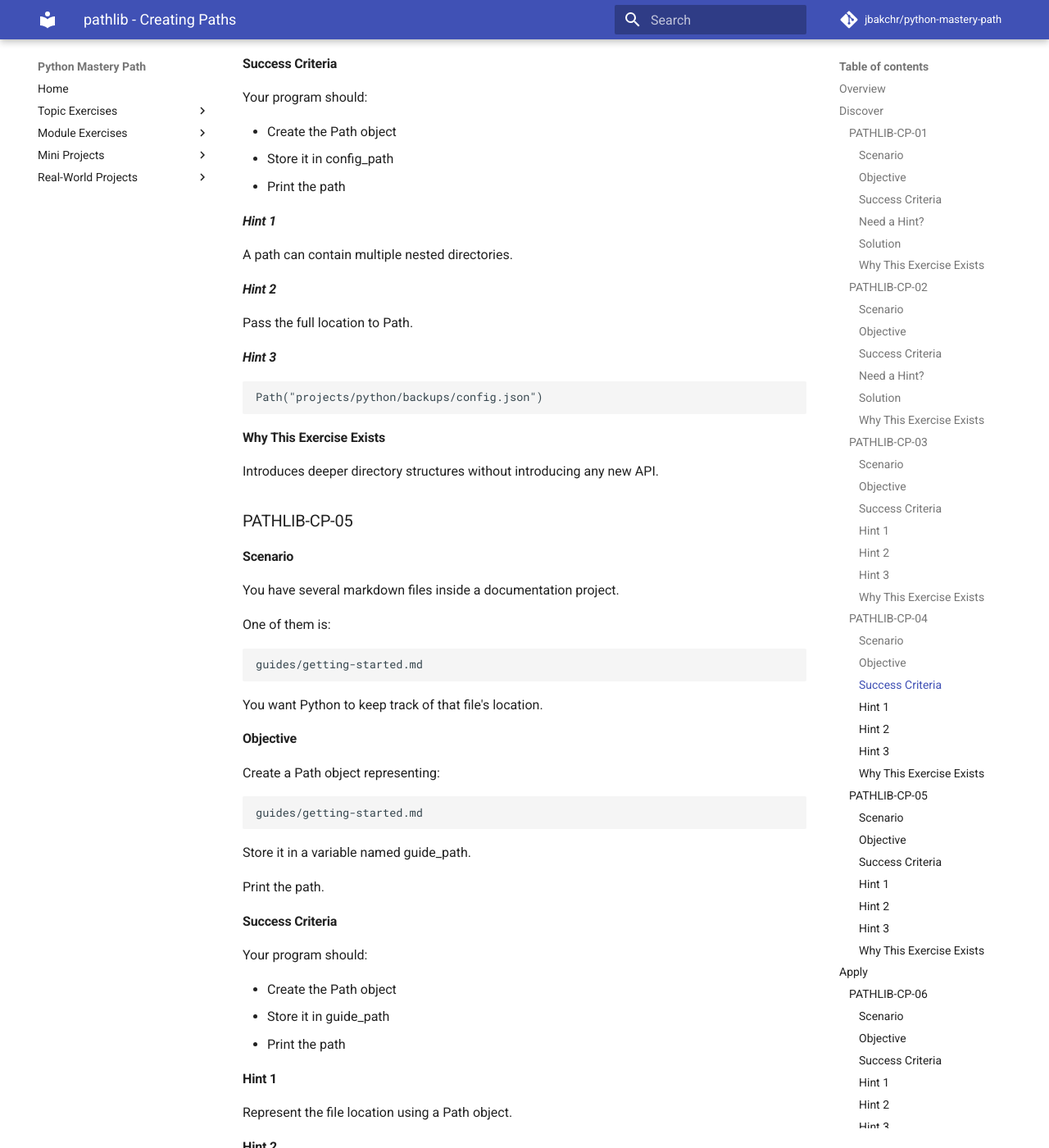
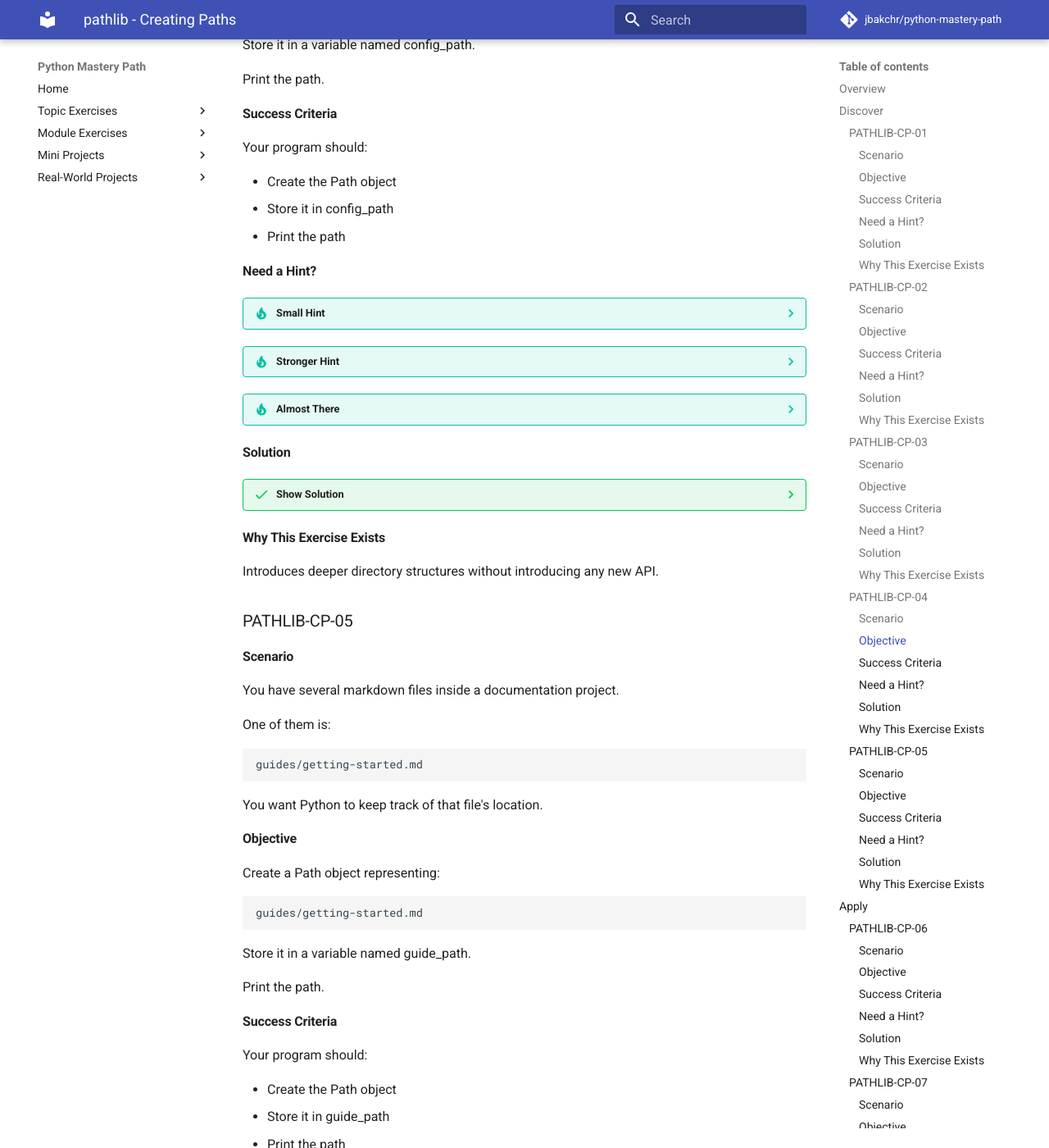
Before and after one commit to jbakchr/python-mastery-path, an MkDocs documentation site: the page built from docs/modules/pathlib/creating-paths.md, in a window 1280 px wide and 1400 px high, scrolled down 4595 px. Shown: the whole window at 82% size. Built offline with MkDocs 1.6.1 and Material for MkDocs 9.7.7, drawn with Linux system fonts in a browser that asks for light colours; comment, search, counter and statistics services are not loaded; some of the changed text lies outside the part shown.

Commit message:
refactor(pathlib): unify hint sections to “Need a Hint

````diff
--- a/docs/modules/pathlib/creating-paths.md
+++ b/docs/modules/pathlib/creating-paths.md
@@ -189,19 +189,33 @@ Your program should:
 - Store it in downloads_path
 - Print the path
 
-#### _Hint 1_
+#### Need a Hint?
 
-Paths can represent folders as well as files.
+??? tip "Small Hint"
 
-#### _Hint 2_
+    Paths can represent folders as well as files.
 
-You still use the Path class.
+??? tip "Stronger Hint"
 
-#### _Hint 3_
+    You still use the Path class.
 
-```python
-Path("Downloads")
-```
+??? tip "Almost There"
+
+    ```python
+    Path("Downloads")
+    ```
+
+#### Solution
+
+??? success "Show Solution"
+
+    ```python
+    from pathlib import Path
+
+    downloads_path = Path("Downloads")
+
+    print(downloads_path)
+    ```
 
 #### Why This Exercise Exists
 
@@ -251,19 +265,33 @@ Your program should:
 - Store it in config_path
 - Print the path
 
-#### _Hint 1_
+#### Need a Hint?
 
-A path can contain multiple nested directories.
+??? tip "Small Hint"
 
-#### _Hint 2_
+    A path can contain multiple nested directories.
 
-Pass the full location to Path.
+??? tip "Stronger Hint"
 
-#### _Hint 3_
+    Pass the full location to `Path`.
 
-```
-Path("projects/python/backups/config.json")
-```
+??? tip "Almost There"
+
+    ```python
+    Path("projects/python/backups/config.json")
+    ```
+
+#### Solution
+
+??? success "Show Solution"
+
+    ```python
+    from pathlib import Path
+
+    config_path = Path("projects/python/backups/config.json")
+
+    print(config_path)
+    ```
 
 #### Why This Exercise Exists
 
@@ -303,19 +331,33 @@ Your program should:
 - Store it in guide_path
 - Print the path
 
-#### Hint 1
+#### Need a Hint?
 
-Represent the file location using a Path object.
+??? tip "Small Hint"
 
-#### Hint 2
+    Represent the file location using a Path object.
 
-Import Path.
+??? tip "Stronger Hint"
 
-#### Hint 3
+    Import `Path`.
 
-```python
-Path("guides/getting-started.md")
-```
+??? tip "Almost There"
+
+    ```python
+    Path("guides/getting-started.md")
+    ```
+
+#### Solution
+
+??? success "Show Solution"
+
+    ```python
+    from pathlib import Path
+
+    guide_path = Path("guides/getting-started.md")
+
+    print(guide_path)
+    ```
 
 #### Why This Exercise Exists
 
@@ -367,19 +409,35 @@ Your program should:
 - Build the final file path
 - Print the result
 
-#### _Hint 1_
+#### Need a Hint?
 
-A Path object can be combined with other path parts.
+??? tip "Small Hint"
 
-#### _Hint 2_
+    A Path object can be combined with other path parts.
 
-Look for an operator that joins paths together.
+??? tip "Stronger Hint"
 
-#### _Hint 3_
+    Look for an operator that joins paths together.
 
-```
-project_dir / "README.md"
-```
+??? tip "Almost There"
+
+    ```python
+    project_dir / "README.md"
+    ```
+
+#### Solution
+
+??? success "Show Solution"
+
+    ```python
+    from pathlib import Path
+
+    project_dir = Path("my-project")
+
+    readme_path = project_dir / "README.md"
+
+    print(readme_path)
+    ```
 
 #### Why This Exercise Exists
 
@@ -427,19 +485,35 @@ Your program should:
 - Append a filename
 - Print the final path
 
-#### _Hint 1_
+#### Need a Hint?
 
-Create the folder path first.
+??? tip "Small Hint"
 
-#### _Hint 2_
+    Create the folder path first.
 
-Use / to add another path component.
+??? tip "Stronger Hint"
 
-#### _Hint 3_
+    Use `/` to add another path component.
 
-```
-notes_dir / "meeting.txt"
-```
+??? tip "Almost There"
+
+    ```python
+    notes_dir / "meeting.txt"
+    ```
+
+#### Solution
+
+??? success "Show Solution"
+
+    ```python
+    from pathlib import Path
+
+    notes_dir = Path("notes")
+
+    note_path = notes_dir / "meeting.txt"
+
+    print(note_path)
+    ```
 
 #### Why This Exercise Exists
 
@@ -491,19 +565,37 @@ Your program should:
 - Build the path dynamically
 - Print the path
 
-#### _Hint 1_
+#### Need a Hint?
 
-Variables can be combined with Path objects.
+??? tip "Small Hint"
 
-#### _Hint 2_
+    Variables can be combined with Path objects.
 
-The / operator works with strings.
+??? tip "Stronger Hint"
 
-#### _Hint 3_
+    The `/` operator works with strings.
 
-```
-docs_dir / page_name
-```
+??? tip "Almost There"
+
+    ```python
+    docs_dir / page_name
+    ```
+
+#### Solution
+
+??? success "Show Solution"
+
+    ```python
+    from pathlib import Path
+
+    docs_dir = Path("docs")
+
+    page_name = "installation.md"
+
+    page_path = docs_dir / page_name
+
+    print(page_path)
+    ```
 
 #### Why This Exercise Exists
 
@@ -555,19 +647,35 @@ Your program should:
 - Add the year folder
 - Print the final path
 
-#### _Hint 1_
+#### Need a Hint?
 
-Each folder can be added separately.
+??? tip "Small Hint"
 
-#### _Hint 2_
+    Each folder can be added separately.
 
-Use / more than once if needed.
+??? tip "Stronger Hint"
 
-#### _Hint 3_
+    Use `/` more than once if needed.
 
-```
-Path("backups") / year
-```
+??? tip "Almost There"
+
+    ```python
+    Path("backups") / year
+    ```
+
+#### Solution
+
+??? success "Show Solution"
+
+    ```python
+    from pathlib import Path
+
+    year = "2026"
+
+    backup_dir = Path("backups") / year
+
+    print(backup_dir)
+    ```
 
 #### Why This Exercise Exists
 
@@ -611,19 +719,38 @@ Your program should:
 - Use the / operator
 - Print the final result
 
-#### _Hint 1_
+#### Need a Hint?
 
-Each folder can be its own path component.
+??? tip "Small Hint"
 
-#### _Hint 2_
+    Each folder can be its own path component.
 
-Chain multiple / operations.
+??? tip "Stronger Hint"
 
-#### _Hint 3_
+    Chain multiple `/` operations.
 
-```
-Path("projects") / "demo" / "config" / "settings.json"
-```
+??? tip "Almost There"
+
+    ```python
+    Path("projects") / "demo" / "config" / "settings.json"
+    ```
+
+#### Solution
+
+??? success "Show Solution"
+
+    ```python
+    from pathlib import Path
+
+    settings_path = (
+        Path("projects")
+        / "demo"
+        / "config"
+        / "settings.json"
+    )
+
+    print(settings_path)
+    ```
 
 #### Why This Exercise Exists
 
@@ -671,19 +798,33 @@ Your program should:
 - Build the rest of the path using /
 - Print the final path
 
-#### _Hint 1_
+#### Need a Hint?
 
-pathlib can provide the current directory.
+??? tip "Small Hint"
 
-#### _Hint 2_
+    pathlib can provide the current directory.
 
-Look for a method on Path related to the current working directory.
+??? tip "Stronger Hint"
 
-#### _Hint 3_
+    Look for a method on `Path` related to the current working directory.
 
-```
-Path.cwd()
-```
+??? tip "Almost There"
+
+    ```python
+    Path.cwd()
+    ```
+
+#### Solution
+
+??? success "Show Solution"
+
+    ```python
+    from pathlib import Path
+
+    log_path = Path.cwd() / "logs" / "app.log"
+
+    print(log_path)
+    ```
 
 #### Why This Exercise Exists
 
@@ -727,19 +868,33 @@ Your program should:
 - Build the notes path
 - Print the result
 
-#### _Hint 1_
+#### Need a Hint?
 
-pathlib can locate a user's home directory.
+??? tip "Small Hint"
 
-#### _Hint 2_
+    pathlib can locate a user's home directory.
 
-Look for a method named home.
+??? tip "Stronger Hint"
 
-#### _Hint 3_
+    Look for a method named `home`.
 
-```
-Path.home()
-```
+??? tip "Almost There"
+
+    ```python
+    Path.home()
+    ```
+
+#### Solution
+
+??? success "Show Solution"
+
+    ```python
+    from pathlib import Path
+
+    note_path = Path.home() / "notes" / "today.md"
+
+    print(note_path)
+    ```
 
 #### Why This Exercise Exists
 
@@ -787,19 +942,35 @@ Your program should:
 - Use backup_name
 - Build the final path dynamically
 
-#### _Hint 1_
+#### Need a Hint?
 
-Start with the current directory.
+??? tip "Small Hint"
 
-#### _Hint 2_
+    Start with the current directory.
 
-Add each path component separately.
+??? tip "Stronger Hint"
 
-#### _Hint 3_
+    Add each path component separately.
 
-```
-Path.cwd() / "backups" / backup_name
-```
+??? tip "Almost There"
+
+    ```python
+    Path.cwd() / "backups" / backup_name
+    ```
+
+#### Solution
+
+??? success "Show Solution"
+
+    ```python
+    from pathlib import Path
+
+    backup_name = "photos"
+
+    backup_path = Path.cwd() / "backups" / backup_name
+
+    print(backup_path)
+    ```
 
 #### Why This Exercise Exists
 
@@ -901,19 +1072,33 @@ Your program should:
 - Build a nested path
 - Print the final result
 
-#### _Hint 1_
+#### Need a Hint?
 
-Start with the user's home directory.
+??? tip "Small Hint"
 
-#### _Hint 2_
+    Start with the user's home directory.
 
-Add each folder separately.
+??? tip "Stronger Hint"
 
-#### _Hint 3_
+    Add each folder separately.
 
-```
-Path.home() / ".config" / "myapp" / "settings.json"
-```
+??? tip "Almost There"
+
+    ```python
+    Path.home() / ".config" / "myapp" / "settings.json"
+    ```
+
+#### Solution
+
+??? success "Show Solution"
+
+    ```python
+    from pathlib import Path
+
+    settings_path = Path.home() / ".config" / "myapp" / "settings.json"
+
+    print(settings_path)
+    ```
 
 #### Why This Exercise Exists
 
@@ -967,19 +1152,39 @@ Your program should:
 - Build paths dynamically
 - Print each path
 
-#### _Hint 1_
+#### Need a Hint?
 
-Each topic becomes part of a filename.
+??? tip "Small Hint"
 
-#### _Hint 2_
+    Each topic becomes part of a filename.
 
-Use a loop to process every topic.
+??? tip "Stronger Hint"
 
-#### _Hint 3_
+    Use a loop to process every topic.
 
-```python
-Path("notes") / f"{topic}.md"
-```
+??? tip "Almost There"
+
+    ```python
+    Path("notes") / f"{topic}.md"
+    ```
+
+#### Solution
+
+??? success "Show Solution"
+
+    ```python
+    from pathlib import Path
+
+    topics = [
+        "python",
+        "pathlib",
+        "automation"
+    ]
+
+    for topic in topics:
+        note_path = Path("notes") / f"{topic}.md"
+        print(note_path)
+    ```
 
 #### Why This Exercise Exists
 
@@ -1027,19 +1232,39 @@ Your program should:
 - Build directory paths dynamically
 - Print every path
 
-#### _Hint 1_
+#### Need a Hint?
 
-Each year becomes a directory name.
+??? tip "Small Hint"
 
-#### _Hint 2_
+    Each year becomes a directory name.
 
-Combine the base directory with each year.
+??? tip "Stronger Hint"
 
-#### _Hint 3_
+    Combine the base directory with each year.
 
-```python
-Path("backups") / year
-```
+??? tip "Almost There"
+
+    ```python
+    Path("backups") / year
+    ```
+
+#### Solution
+
+??? success "Show Solution"
+
+    ```python
+    from pathlib import Path
+
+    years = [
+        "2024",
+        "2025",
+        "2026"
+    ]
+
+    for year in years:
+        backup_dir = Path("backups") / year
+        print(backup_dir)
+    ```
 
 #### Why This Exercise Exists
 
@@ -1089,19 +1314,39 @@ Your program should:
 - Create a Path object for each page
 - Print each generated path
 
-#### _Hint 1_
+#### Need a Hint?
 
-Each page is already a complete filename.
+??? tip "Small Hint"
 
-#### _Hint 2_
+    Each page is already a complete filename.
 
-Combine a shared directory with each page.
+??? tip "Stronger Hint"
 
-#### _Hint 3_
+    Combine a shared directory with each page.
 
-```python
-Path("docs") / page
-```
+??? tip "Almost There"
+
+    ```python
+    Path("docs") / page
+    ```
+
+#### Solution
+
+??? success "Show Solution"
+
+    ```python
+    from pathlib import Path
+
+    pages = [
+        "index.md",
+        "installation.md",
+        "configuration.md"
+    ]
+
+    for page in pages:
+        page_path = Path("docs") / page
+        print(page_path)
+    ```
 
 #### Why This Exercise Exists
 
@@ -1148,19 +1393,41 @@ Your program should:
 - Generate every path combination
 - Print all generated paths
 
-#### _Hint 1_
+#### Need a Hint?
 
-You may need nested loops.
+??? tip "Small Hint"
 
-#### _Hint 2_
+    You may need two loops.
 
-Build the path one component at a time.
+??? tip "Stronger Hint"
 
-#### _Hint 3_
+    Build the path one component at a time.
 
-```python
-Path("photos") / year / photo
-```
+??? tip "Almost There"
+
+    ```python
+    Path("photos") / year / photo
+    ```
+
+#### Solution
+
+??? success "Show Solution"
+
+    ```python
+    from pathlib import Path
+
+    years = ["2024", "2025"]
+
+    photos = [
+        "vacation.jpg",
+        "birthday.jpg"
+    ]
+
+    for year in years:
+        for photo in photos:
+            photo_path = Path("photos") / year / photo
+            print(photo_path)
+    ```
 
 #### Why This Exercise Exists
 
@@ -1210,19 +1477,41 @@ Your program should:
 - Reuse the project name
 - Generate all required paths
 
-#### _Hint 1_
+#### Need a Hint?
 
-The project name becomes the root directory.
+??? tip "Small Hint"
 
-#### _Hint 2_
+    The project name becomes the root directory.
 
-Loop through the required directories.
+??? tip "Stronger Hint"
 
-#### _Hint 3_
+    Loop through the required directories.
 
-```python
-Path(project_name) / directory
-```
+??? tip "Almost There"
+
+    ```python
+    Path(project_name) / directory
+    ```
+
+#### Solution
+
+??? success "Show Solution"
+
+    ```python
+    from pathlib import Path
+
+    project_name = "my_app"
+
+    directories = [
+        "src",
+        "tests",
+        "docs"
+    ]
+
+    for directory in directories:
+        project_path = Path(project_name) / directory
+        print(project_path)
+    ```
 
 #### Why This Exercise Exists
 
````
Also changed, not shown: site/modules/pathlib/creating-paths/index.html, site/project/exercise-template/index.html (deleted), site/search/search_index.json, site/sitemap.xml, 1 other file.
